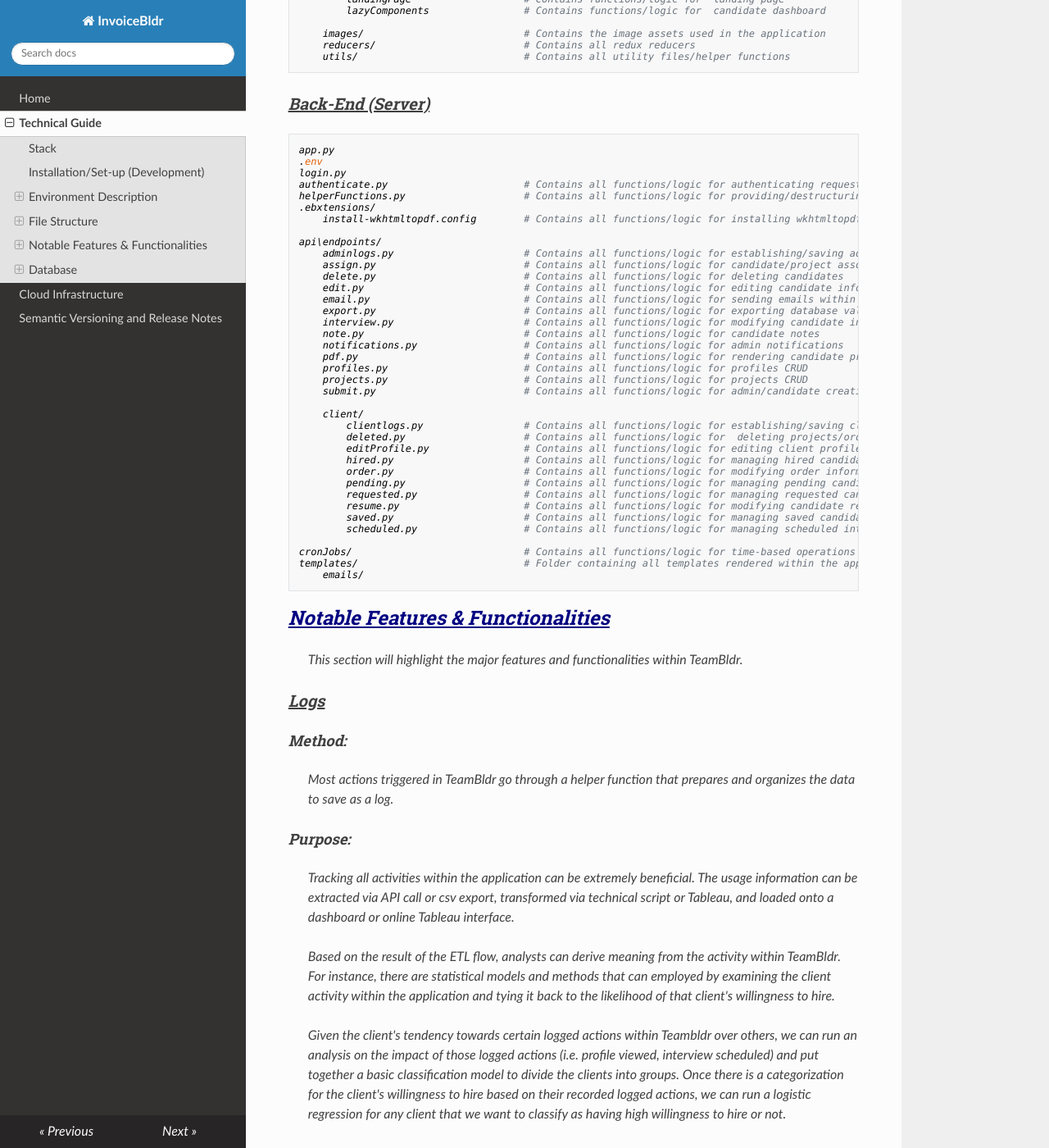
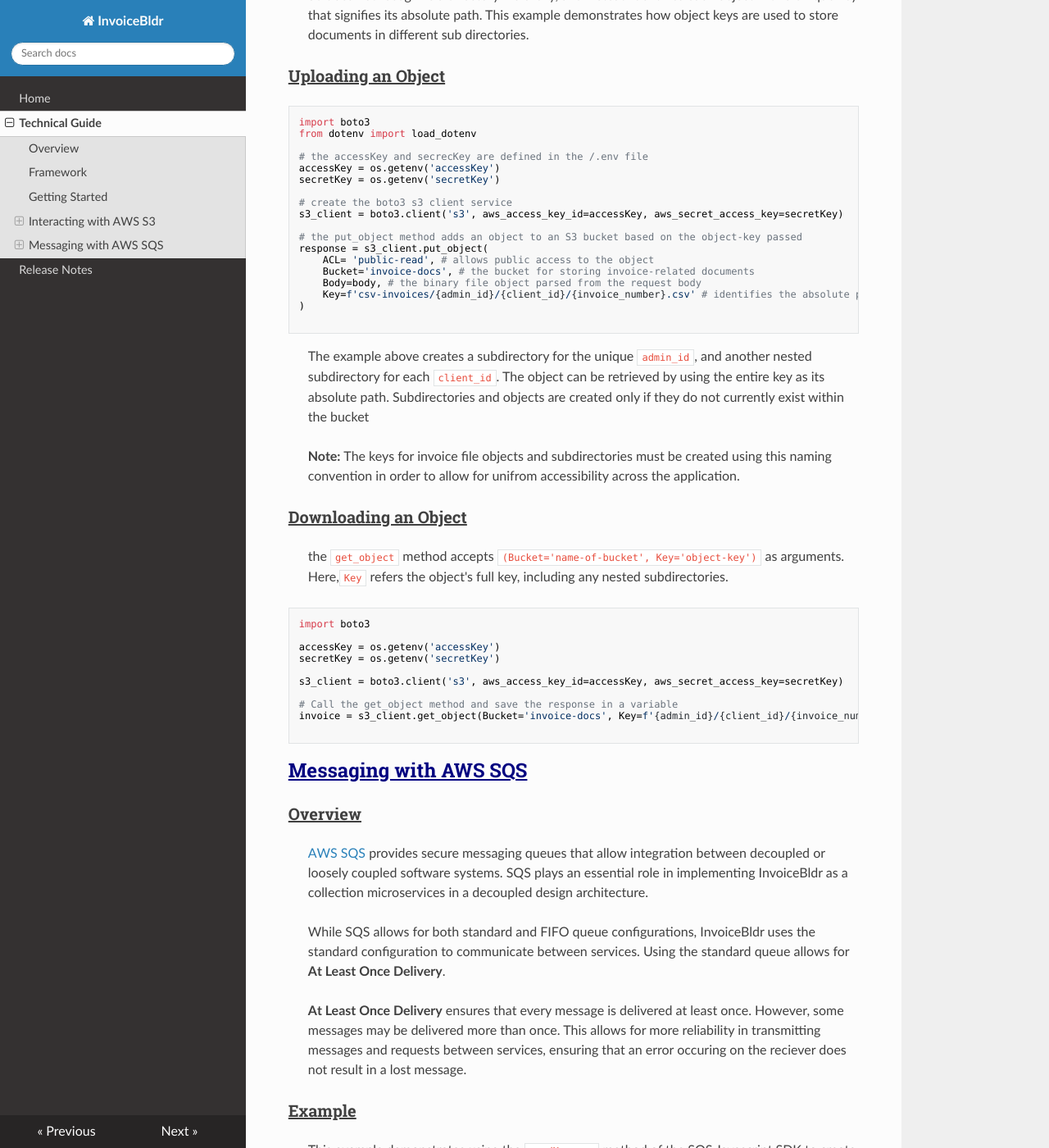
Before and after one commit to armin-fard/armin-fard.github.io, an MkDocs documentation site: the page built from docs/tech.md, in a window 1280 px wide and 1400 px high, scrolled down 1662 px. Shown: the whole window at 82% size. Built offline with MkDocs 1.6.1, drawn with Linux system fonts in a browser that asks for light colours; nearby versions of some CDN libraries; some of the changed text lies outside the part shown.

Commit message:
first draft of portfolio is completed

````diff
--- a/docs/tech.md
+++ b/docs/tech.md
@@ -1,203 +1,160 @@
-# Developers
+# Technical Guide
 
-## Stack
+## Overview
 
-- `Back-End`
-    <ul>
-    <li><a href="https://www.python.org/">Python</a></li>
-    <li><a href="https://palletsprojects.com/p/flask/">Flask</a></li>
-    </ul>
-    </br>
+> InvoiceBldr is built as a cluster of 4 microservices in a loosely coupled architecture. Each microservice is deployed as a containerized unit on an AWS Elastic Beanstalk (EBS) instance.
 
-- `Front-End`
+> The server-side microservices share and maintain a state and progressively update the single-page, client UI via push notifications.
 
-  <ul>
-  <li><a href="https://www.javascript.com/">JavaScript</a></li>
-  <li><a href="https://reactjs.org/">React</a></li>
-  <li><a href="https://redux.js.org/">Redux</a></li>
-  <li><a href="https://ant.design/">Ant Design</a></li>
-  </ul>
 
-- `Database`
-  <ul>
-  <li><a href="https://www.postgres.jlmstrategic.com/">PostgreSQL</a></li>
-  </ul>
+> Microservices utilize AWS SQS to establish messaging queues, send, recieve, and finally process requests by querying the database. For more information on using SQS, visit the [SQS Messaging](/tech/#messaging-with-aws-sqs) section of this guide.
 
-## Installation/Set-up (Development)
+> <u>Server-side Microservices:</u>
+> <ul>
+>   <li>Invoice processing</li>
+>   <li>Websocket push notifications</li>
+>   <li>Logs and reports</li>
+> </ul>
 
-    # Back-end
-    pipenv install      # Initial installation
-    pipenv shell        # Start the virtual environment
-    python app.py       # Start the back-end
+## Framework
 
-    # Front-end
-    npm install         # Initial installation
-    npm start           # Start the front-end
+> <u>UI Microservice</u>
 
-## Environment Description
+> <ul>
+>    <li><a href="https://www.javascript.com/">JavaScript</a></li>
+>    <li><a href="https://vuejs.org/">Vue JS</a></li>
+>    <li><a href="https://vuex.vuejs.org/">Vuex Store</a></li>
+>    <li><a href="https://vuetifyjs.com/">Vuetify</a></li>
+> </ul>
 
-### <u>Front-End</u>
 
-> Front-end is built with React, utilizing redux for global state management/updates.
+> <em>*The client side application is deployed on AWS S3, using S3's static web hosting feature.</em>
 
-> Most of the components are leveraged from Ant Design, including forms, buttons, grids, and more.
+> <u>Server-side Microservices</u>
 
-> The front-end is currently hosted in the <a href="https://aws.amazon.com/s3">AWS S3</a> bucket.
+> <ul>
+>   <li><a href="https://www.python.org/">Python 3.7</a></li>
+>    <li><a href="https://palletsprojects.com/p/flask/">Flask</a></li>
+> </ul>
+> </br>
 
-### Back-End
 
-> The back-end used to be hosted on an <a href="https://aws.amazon.com/ec2">AWS EC2</a> instance but recently has been transitioned into <a href="https://aws.amazon.com/elasticbeanstalk/">AWS EBS</a> (Elastic Beanstalk)
+## Getting Started
 
-> Consequently, the zipped back-end code is stored in AWS S3 and is set-up by AWS EBS to compile the files and establish the server.
+```
+    # Server set-up and installation
+    pipenv install      # Install dependencies from Pipfile and create a virtual environment
+    pipenv shell        # Access the environment shell
+    python app.py       # Start the development server
 
-## File Structure
+    # Client set-up and installation
+    npm install         # Install dependencies from package.json
+    npm start           # Start the development server
+```
 
-\*<i>This section will <strong>not</strong> list out every file in the directory. Instead, it will focus on files with relative importance and lay out the general foundation for its core structure.<i>
+> <strong>Note: </strong>Flask applications run inside a virtual environment in order to manage dependencies. As a result, certain software and utilities, such as the Google API client, must be installed within the virtual environment. This example demonstrates the steps needed to install the Google API client library:
 
-### Front-End (Client)
+    # Load the environment's /activate script into the shell
+    source ~/.virtualenvs/name-of-environment/activate
+    # install the module using pip3
+    python3-pip install -I google-api-python-client
 
-    App.js
-    index.js
-    store.js                              # File for setting up middleware, mainly redux
-    src/
-        actions/                          # Redux actions
-            admin/                        # Admin-related action types
-            profiles/                     # Profile-related action types
-            projects/                     # Project-related action types
+> Adding `-I` will ensure that the module is installed within the virtual environment.
 
-        components/                       # Folder for all the components.
-            admin                         # Contains functions/logic for admin edit/view
-            client                        # Contains functions/logic for  client dashboard
-            common                        # Contains functions/logic for  error handler and private routes
-            landingPage                   # Contains functions/logic for  landing page
-            lazyComponents                # Contains functions/logic for  candidate dashboard
+## Interacting with AWS S3
 
-        images/                           # Contains the image assets used in the application
-        reducers/                         # Contains all redux reducers
-        utils/                            # Contains all utility files/helper functions
+> All original invoice documents and supporting attachments are uploaded via the AWS boto3 client and stored in a [Glacier Deep Archive](https://aws.amazon.com/glacier/).
 
-### <u>Back-End</u> (Server)
+> S3 does not recognize a directory hierarchy, and instead identifies each object with a unique key that signifies its absolute path.
+> This example demonstrates how object keys are used to store documents in different sub directories.
 
-    app.py
-    .env
-    login.py
-    authenticate.py                       # Contains all functions/logic for authenticating requests to the server
-    helperFunctions.py                    # Contains all functions/logic for providing/destructuring helper functions
-    .ebxtensions/
-        install-wkhtmltopdf.config        # Contains all functions/logic for installing wkhtmltopdf when deploying to EBS
+### Uploading an Object
 
-    api\endpoints/
-        adminlogs.py                      # Contains all functions/logic for establishing/saving admin activity logs
-        assign.py                         # Contains all functions/logic for candidate/project association
-        delete.py                         # Contains all functions/logic for deleting candidates
-        edit.py                           # Contains all functions/logic for editing candidate information
-        email.py                          # Contains all functions/logic for sending emails within the app
-        export.py                         # Contains all functions/logic for exporting database values to csv
-        interview.py                      # Contains all functions/logic for modifying candidate interviews
-        note.py                           # Contains all functions/logic for candidate notes
-        notifications.py                  # Contains all functions/logic for admin notifications
-        pdf.py                            # Contains all functions/logic for rendering candidate profiles in pdf
-        profiles.py                       # Contains all functions/logic for profiles CRUD
-        projects.py                       # Contains all functions/logic for projects CRUD
-        submit.py                         # Contains all functions/logic for admin/candidate creation
+```
+import boto3
+from dotenv import load_dotenv
 
-        client/
-            clientlogs.py                 # Contains all functions/logic for establishing/saving client activity logs
-            deleted.py                    # Contains all functions/logic for  deleting projects/orders
-            editProfile.py                # Contains all functions/logic for editing client profile
-            hired.py                      # Contains all functions/logic for managing hired candidates
-            order.py                      # Contains all functions/logic for modifying order information
-            pending.py                    # Contains all functions/logic for managing pending candidates
-            requested.py                  # Contains all functions/logic for managing requested candidates
-            resume.py                     # Contains all functions/logic for modifying candidate resumes
-            saved.py                      # Contains all functions/logic for managing saved candidates
-            scheduled.py                  # Contains all functions/logic for managing scheduled interviews/candidates
+# the accessKey and secrecKey are defined in the /.env file
+accessKey = os.getenv('accessKey')
+secretKey = os.getenv('secretKey')
 
-    cronJobs/                             # Contains all functions/logic for time-based operations
-    templates/                            # Folder containing all templates rendered within the app
-        emails/
+# create the boto3 s3 client service
+s3_client = boto3.client('s3', aws_access_key_id=accessKey, aws_secret_access_key=secretKey)
 
-## Notable Features & Functionalities
+# the put_object method adds an object to an S3 bucket based on the object-key passed
+response = s3_client.put_object(
+    ACL= 'public-read', # allows public access to the object
+    Bucket='invoice-docs', # the bucket for storing invoice-related documents
+    Body=body, # the binary file object parsed from the request body
+    Key=f'csv-invoices/{admin_id}/{client_id}/{invoice_number}.csv' # identifies the absolute path of the object, including any subdirectories
+)
 
-> This section will highlight the major features and functionalities within TeamBldr.
+```
+> The example above creates a subdirectory for the unique `admin_id`, and another nested subdirectory for each `client_id`. The object can be retrieved by using the entire key as its absolute path. Subdirectories and objects are created only if they do not currently exist within the bucket
 
-### Logs
+> <strong>Note: </strong>The keys for invoice file objects and subdirectories must be created using this naming convention in order to allow for unifrom accessibility across the application.
 
-#### Method:
+### Downloading an Object
 
-> Most actions triggered in TeamBldr go through a helper function that prepares and organizes the data to save as a log.
+> the `get_object` method accepts `(Bucket='name-of-bucket', Key='object-key')` as arguments.
+> Here,`Key` refers the object's full key, including any nested subdirectories.
 
-#### Purpose:
+```
+import boto3
 
-> Tracking all activities within the application can be extremely beneficial. The usage information can be extracted via API call or csv export, transformed via technical script or Tableau, and loaded onto a dashboard or online Tableau interface.
+accessKey = os.getenv('accessKey')
+secretKey = os.getenv('secretKey')
 
-> Based on the result of the ETL flow, analysts can derive meaning from the activity within TeamBldr. For instance, there are statistical models and methods that can employed by examining the client activity within the application and tying it back to the likelihood of that client's willingness to hire.
+s3_client = boto3.client('s3', aws_access_key_id=accessKey, aws_secret_access_key=secretKey)
 
-> Given the client's tendency towards certain logged actions within Teambldr over others, we can run an analysis on the impact of those logged actions (i.e. profile viewed, interview scheduled) and put together a basic classification model to divide the clients into groups. Once there is a categorization for the client's willingness to hire based on their recorded logged actions, we can run a logistic regression for any client that we want to classify as having high willingness to hire or not.
+# Call the get_object method and save the response in a variable
+invoice = s3_client.get_object(Bucket='invoice-docs', Key=f'{admin_id}/{client_id}/{invoice_number}.csv')
 
-### Matching Algorithm
+```
 
-> Matching Criteria
+## Messaging with AWS SQS
 
-| Criterion               | Importance(Low to High) | Weight (Out of 100) |
-| ----------------------- | :---------------------: | :-----------------: |
-| Position                |          High           |         13          |
-| Location/Relocation     |          High           |         13          |
-| Salary Expectation      |          High           |         13          |
-| Company Experience      |          High           |         13          |
-| Project Experience      |          High           |         13          |
-| Required Skills         |          High           |         13          |
-| Required Certification  |         Medium          |         7.5         |
-| Years of Experience     |         Medium          |         7.5         |
-| Preferred Certification |           Low           |         3.5         |
-| Preferred Skills        |           Low           |         3.5         |
-| Work Experience\*       |           N/A           |         N/A         |
+### Overview
 
-\* Work experience matching compares all of the candidate's work experience with the order job description. Based on a match from cosine similarity, any matching words append to the overall score of the candidate's matching.
+> [AWS SQS](https://docs.aws.amazon.com/AWSSimpleQueueService/latest/SQSDeveloperGuide/welcome.html) provides secure messaging queues that allow integration between decoupled or loosely coupled software systems.
+> SQS plays an essential role in implementing InvoiceBldr as a collection microservices in a decoupled design architecture.
 
-### PDF Render
+> While SQS allows for both standard and FIFO queue configurations, InvoiceBldr uses the standard configuration to communicate between services. Using the standard queue allows for <strong>At Least Once Delivery</strong>.
 
-> wkhtmltopdf
+> <strong>At Least Once Delivery</strong> ensures that every message is delivered at least once. However, some messages may be delivered more than once.
+> This allows for more reliability in transmitting messages and requests between services, ensuring that an error occuring on the reciever does not result in a lost message.
 
-### CSV Export
+### Example
 
-> Integrated SQL queries
+> This example demonstrates using the `sendMessage` method of the SQS Javascript SDK to create an invoice note.
 
-## Database
+    /* the message body will include the admin's user ID, the client's user ID,
+    the invoice number, and the text of the note */
+    const body = {
+        adminId: '12345',
+        clientId:  '67890',
+        invoiceNumber: '13579'
+        note: 'This is a sample note.'
+    }
 
-> PostgreSQL is our database, hosted on AWS EC2.
+    /* create an SQS client using the AWS SDK */
+    const sqs = new AWS.SQS (
+        {
+            endpoint: 'sqs.us-west-2.amazonaws.com'
+            accessKeyId: 'AWS_ACCESS_KEY',
+            secretAccessKey: 'AWS_SECRET_KEY'
+        }
+    );
 
-### Basic Tables & Columns
+    const params = {
+        MessageBody: body, /* SQS accepts JSON, XML and plain text as MessageBody */
+        QueueUrl: '/123456789012/InvoiceNotes',
+    };
 
-> For information regarding the data types in PostgreSQL, please consult this <a href="https://www.postgresqltutorial.com/postgresql-data-types/">link</a>.
-
-| Table   | Join Table         | Table     |
-| ------- | ------------------ | --------- |
-| `users` | `project_profiles` | `project` |
-
-### Relational Table & Columns
-
-| Table   | Join Table         | Table     |
-| ------- | ------------------ | --------- |
-| `users` | `project_profiles` | `project` |
-
-#### project_profiles:
-
-|         Column          |     Type      | Description                                                 |
-| :---------------------: | :-----------: | ----------------------------------------------------------- |
-| `join_id(primary key)`  |  `serial ID`  | `ID depicting the join between candidates and projects`     |
-|      `bullhorn_id`      |   `integer`   | `Old ID reference to the candidates migrated from Bullhorn` |
-|     `candidate_id`      |    `UUID`     | `New, official ID reference for the candidates`             |
-|      `project_id`       |    `UUID`     | `Official ID reference for the associated project`          |
-|     `project_name`      | `varchar(50)` | `Name of the project`                                       |
-| `candidate_first_name*` | `varchar(50)` | `First name of the candidate associated`                    |
-| `candidate_last_name*`  | `varchar(50)` | `First name of the candidate associated.`                   |
-|      `date_added`       |    `date`     | `Date in which the candidate was assigned to the project`   |
-|   `project_position`    | `varchar(50)` | `Name of the candidate's position displayed to the project` |
-|       `bill_rate`       |    `real`     | `Bill rate(pay rate * qualifier) displayed to the client`   |
-| `bill_rate_visibility`  |   `boolean`   | `Client's visibility determinant for candidate's bill rate` |
-|       `order_id`        |    `UUID`     | `Official ID reference for the associated order, if any`    |
-|      `order_name`       | `varchar(60)` | `Name of the associated order, if any`                      |
-|         `stage`         | `varchar(50)` | `Candidate's current stage in the hiring pipeline`          |
-
-\*The main reason for the separation between first and last name is to ensure the clients to go behind our back and poach our candidates.
+    sqs.sendMessage(params, (err, data) => {
+        if (err) {
+            console.log(err, err.stack)
+        } else {
+            console.log(data)
+        }
+    });
--- a/mkdocs.yml
+++ b/mkdocs.yml
@@ -3,8 +3,7 @@
 nav:
   - Home: index.md
   - Technical Guide: tech.md
-  - Cloud Infrastructure: cloud.md
-  - Semantic Versioning and Release Notes: release-notes.md
+  - Release Notes: release-notes.md
 theme: readthedocs
 markdown_extensions:
   - toc:
````
Also changed, not shown: docs/index.md (+8 -4 lines), docs/release-notes.md (+23 -0 lines), docs/cloud.md (deleted), site/index.html, site/search/search_index.json, site/sitemap.xml, 1 other file.
